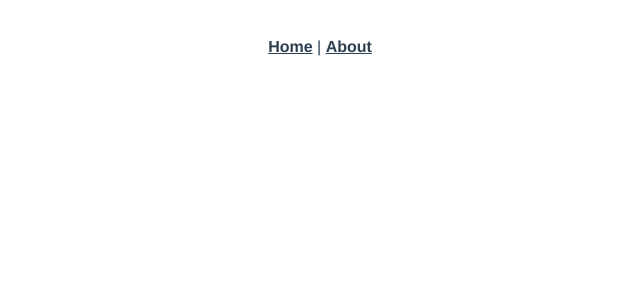
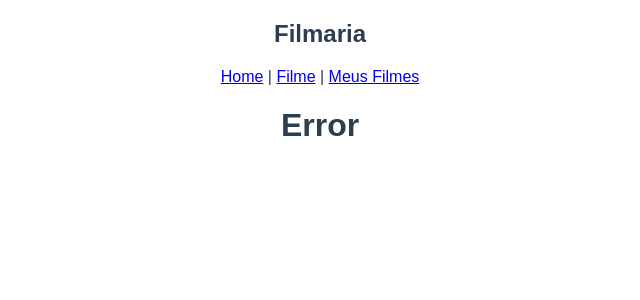
Before and after one commit to PedroMakengo/filmaria, a Vue app: page /erro in a window 1280 px wide. Before the commit this address had no page. Shown: the top 300 px of the page, without its empty margins (320-960 px from the left). Built offline with nearby package versions, Linux system fonts and the light colour scheme.

Commit message:
Minha estrutura de rotas

```diff
--- a/src/App.vue
+++ b/src/App.vue
@@ -1,30 +1,22 @@
 <template>
-  <nav>
-    <router-link to="/">Home</router-link> |
-    <router-link to="/about">About</router-link>
-  </nav>
-  <router-view/>
+  <Header />
+
+  <router-view />
 </template>
+
+<script>
+import Header from "@/components/Header.vue";
+export default {
+  components: { Header },
+};
+</script>
 
 <style lang="scss">
 #app {
-  font-family: Avenir, Helvetica, Arial, sans-serif;
+  font-family: Poppins, sans-serif;
   -webkit-font-smoothing: antialiased;
   -moz-osx-font-smoothing: grayscale;
   text-align: center;
   color: #2c3e50;
 }
-
-nav {
-  padding: 30px;
-
-  a {
-    font-weight: bold;
-    color: #2c3e50;
-
-    &.router-link-exact-active {
-      color: #42b983;
-    }
-  }
-}
 </style>
--- /dev/null
+++ b/src/components/Header.vue
@@ -0,0 +1,17 @@
+<!-- eslint-disable vue/multi-word-component-names -->
+<template>
+  <header id="header">
+    <h2>Filmaria</h2>
+    <nav>
+      <router-link to="/">Home</router-link> |
+      <router-link to="/filme">Filme</router-link> |
+      <router-link to="/meus-filmes">Meus Filmes</router-link>
+    </nav>
+  </header>
+</template>
+
+<script>
+export default {};
+</script>
+
+<style scoped></style>
--- a/src/router/index.js
+++ b/src/router/index.js
@@ -1,25 +1,37 @@
-import { createRouter, createWebHistory } from 'vue-router'
-import HomeView from '../views/HomeView.vue'
+import { createRouter, createWebHistory } from "vue-router";
+import HomeView from "../views/Home.vue";
 
 const routes = [
   {
-    path: '/',
-    name: 'home',
-    component: HomeView
+    path: "/",
+    name: "home",
+    component: HomeView,
   },
   {
-    path: '/about',
-    name: 'about',
-    // route level code-splitting
-    // this generates a separate chunk (about.[hash].js) for this route
-    // which is lazy-loaded when the route is visited.
-    component: () => import(/* webpackChunkName: "about" */ '../views/AboutView.vue')
-  }
-]
+    path: "/erro",
+    name: "error",
+    component: () => import("../views/Erro.vue"),
+  },
+  {
+    path: "/filme",
+    name: "filme",
+    component: () => import("../views/Filme.vue"),
+  },
+  {
+    path: "/meus-filmes",
+    name: "meusfilmes",
+    component: () => import("../views/MeusFilmes.vue"),
+  },
+  {
+    path: "/:pathMatch(.*)*",
+    // redirect: "/err",
+    component: () => import("../views/Erro.vue"),
+  },
+];
 
 const router = createRouter({
   history: createWebHistory(process.env.BASE_URL),
-  routes
-})
+  routes,
+});
 
-export default router
+export default router;
--- a/src/views/AboutView.vue
+++ /dev/null
@@ -1,5 +0,0 @@
-<template>
-  <div class="about">
-    <h1>This is an about page</h1>
-  </div>
-</template>
--- /dev/null
+++ b/src/views/Erro.vue
@@ -0,0 +1,6 @@
+<!-- eslint-disable vue/multi-word-component-names -->
+<template>
+  <div class="error">
+    <h1>Error</h1>
+  </div>
+</template>
--- /dev/null
+++ b/src/views/Filme.vue
@@ -0,0 +1,6 @@
+<!-- eslint-disable vue/multi-word-component-names -->
+<template>
+  <div class="filmes">
+    <h1>Filmes</h1>
+  </div>
+</template>
--- /dev/null
+++ b/src/views/MeusFilmes.vue
@@ -0,0 +1,5 @@
+<template>
+  <div class="meus-filmes">
+    <h1>Meus filmes</h1>
+  </div>
+</template>
```
Also changed, not shown: src/service/api.js (added), src/views/Home.vue (renamed from src/views/HomeView.vue).
